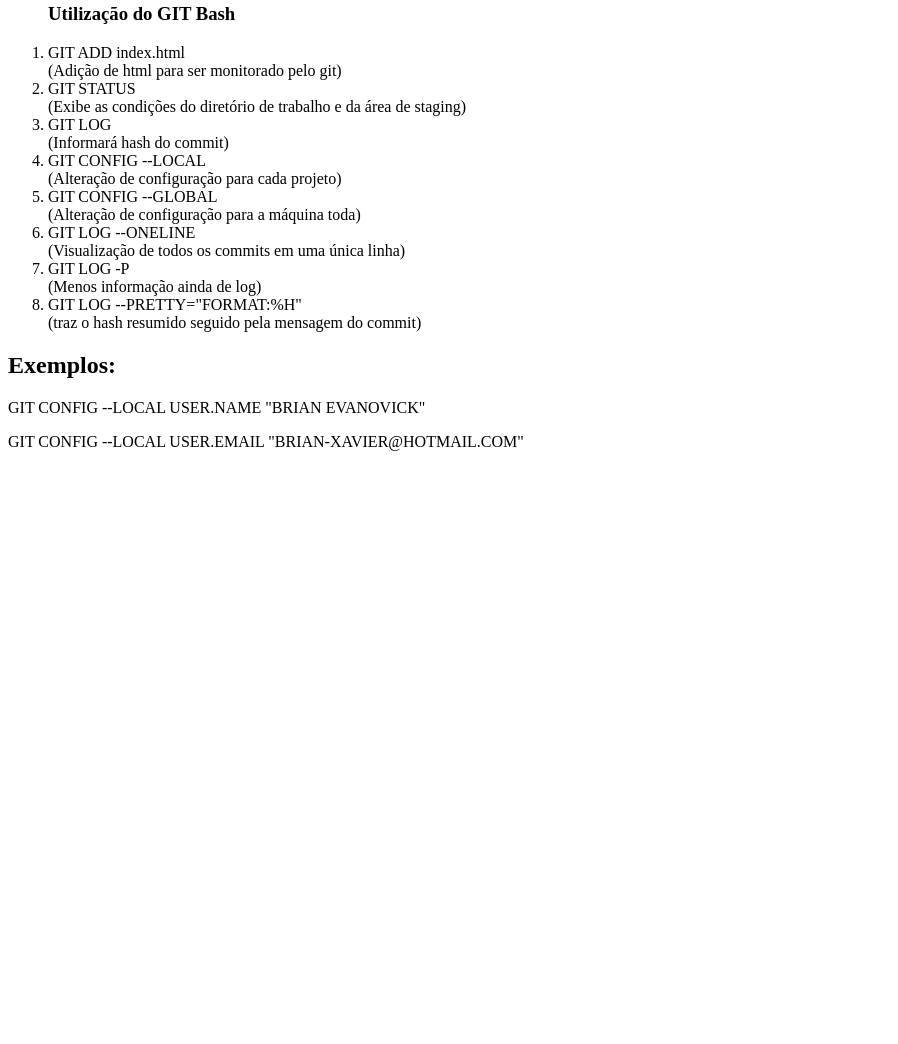
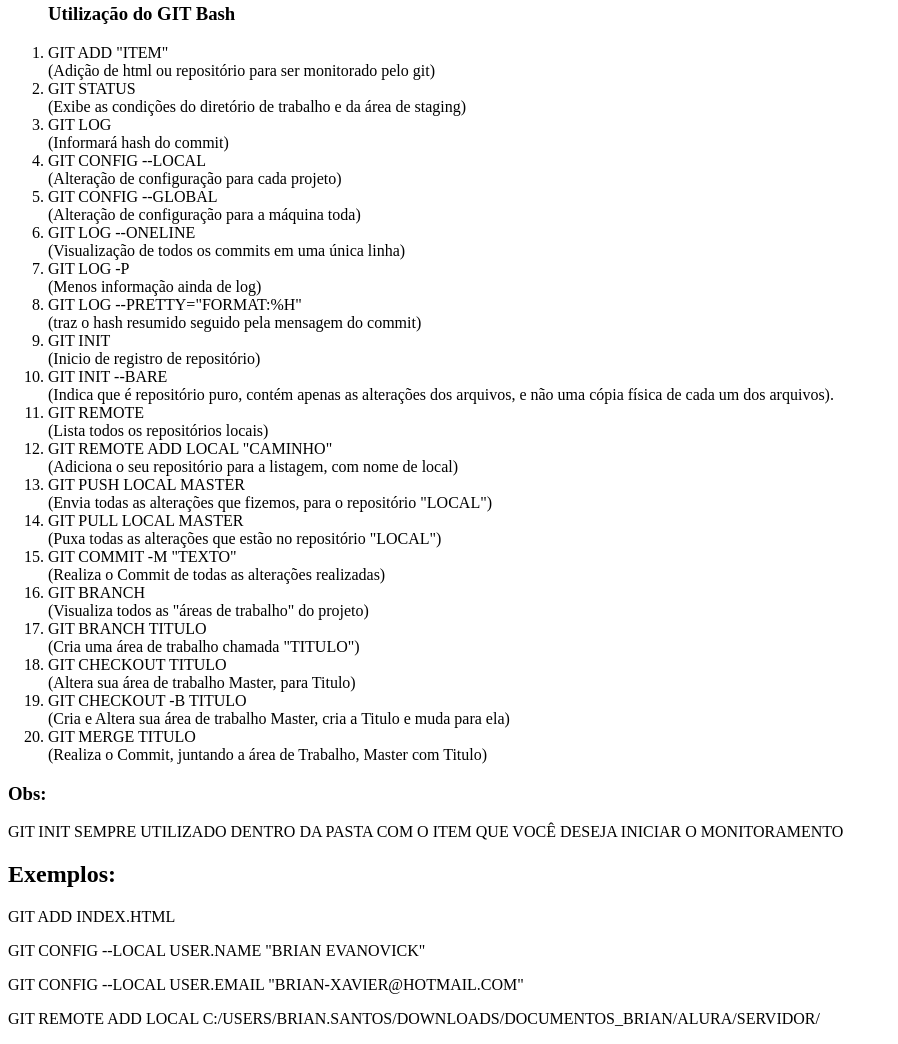
Before and after one commit to BEvanovick/AluraGit, a plain HTML site: page index.html in a window 1280 px wide. Shown: the part 309-1353 px from the top of the page, without its empty margins (0-898 px from the left). Before the commit the page ends 800 px from the top, so only its background shows below. Drawn offline with Linux system fonts and the light colour scheme.

Commit message:
Treinamento git

```diff
--- a/index.html
+++ b/index.html
@@ -20,7 +20,7 @@
     </ul>
     <ol>
     <h3>Utiliza&ccedil;&atilde;o do GIT Bash</h3>
-        <li>GIT ADD index.html</li> (Adi&ccedil;&atilde;o de html para ser monitorado pelo git)
+        <li>GIT ADD "ITEM"</li> (Adi&ccedil;&atilde;o de html ou reposit&oacute;rio para ser monitorado pelo git)
         <li>GIT STATUS</li> (Exibe as condi&ccedil;&otilde;es do diret&oacute;rio de trabalho e da &aacute;rea de staging)
         <li>GIT LOG</li> (Informar&aacute; hash do commit)
         <li>GIT CONFIG --LOCAL</li> (Alteração de configura&ccedil;&atilde;o para cada projeto)
@@ -28,9 +28,25 @@
         <li>GIT LOG --ONELINE</li> (Visualiza&ccedil;&atilde;o de todos os commits em uma &uacute;nica linha)
         <li>GIT LOG -P</li> (Menos informa&ccedil;&atilde;o ainda de log)
         <li>GIT LOG --PRETTY="FORMAT:%H"</li> (traz o hash resumido seguido pela mensagem do commit)
+        <li>GIT INIT</li> (Inicio de registro de reposit&oacute;rio)
+        <li>GIT INIT --BARE</li> (Indica que é reposit&oacute;rio puro, cont&eacute;m apenas as altera&ccedil;&otilde;es dos arquivos, e n&atilde;o uma c&oacute;pia f&iacute;sica de cada um dos arquivos).
+        <li>GIT REMOTE</li> (Lista todos os reposit&oacute;rios locais)
+        <li>GIT REMOTE ADD LOCAL "CAMINHO"</li> (Adiciona o seu repositório para a listagem, com nome de local)
+        <li>GIT PUSH LOCAL MASTER</li> (Envia todas as altera&ccedil;&otilde;es que fizemos, para o reposit&oacute;rio "LOCAL")
+        <li>GIT PULL LOCAL MASTER</li> (Puxa todas as altera&ccedil;&otilde;es que est&atilde;o no reposit&oacute;rio "LOCAL")
+        <li>GIT COMMIT -M "TEXTO"</li> (Realiza o Commit de todas as altera&ccedil;&otilde;es realizadas)
+        <li>GIT BRANCH</li> (Visualiza todos as "&aacute;reas de trabalho" do projeto)
+        <li>GIT BRANCH TITULO</li> (Cria uma &aacute;rea de trabalho chamada "TITULO")
+        <li>GIT CHECKOUT TITULO</li> (Altera sua &aacute;rea de trabalho Master, para Titulo)
+        <li>GIT CHECKOUT -B TITULO</li> (Cria e Altera sua &aacute;rea de trabalho Master, cria a Titulo e muda para ela)
+        <li>GIT MERGE TITULO</li> (Realiza o Commit, juntando a &aacute;rea de Trabalho, Master com Titulo)
     </ol>
+    <h3>Obs:</h3>
+    GIT INIT SEMPRE UTILIZADO DENTRO DA PASTA COM O ITEM QUE VOC&Ecirc; DESEJA INICIAR O MONITORAMENTO<P>
     <h2>Exemplos:</h2>
+    GIT ADD INDEX.HTML <p>
     GIT CONFIG --LOCAL USER.NAME "BRIAN EVANOVICK"<p>
-    GIT CONFIG --LOCAL USER.EMAIL "BRIAN-XAVIER@HOTMAIL.COM"
+    GIT CONFIG --LOCAL USER.EMAIL "BRIAN-XAVIER@HOTMAIL.COM"<p>
+    GIT REMOTE ADD LOCAL C:/USERS/BRIAN.SANTOS/DOWNLOADS/DOCUMENTOS_BRIAN/ALURA/SERVIDOR/
 </body>
 </html>
```
